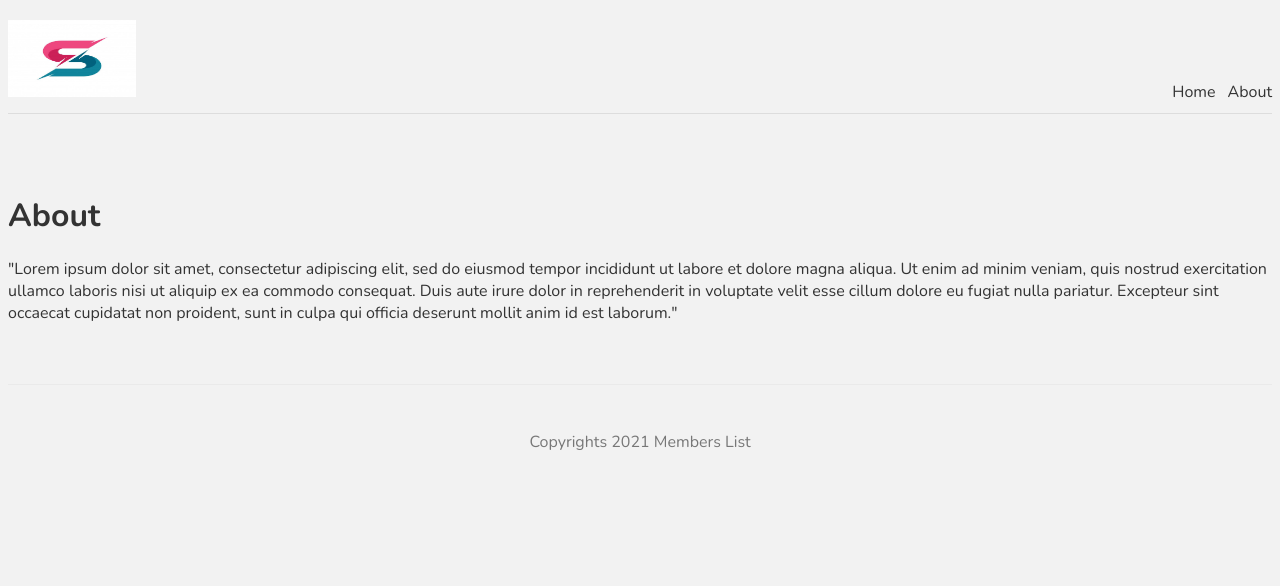
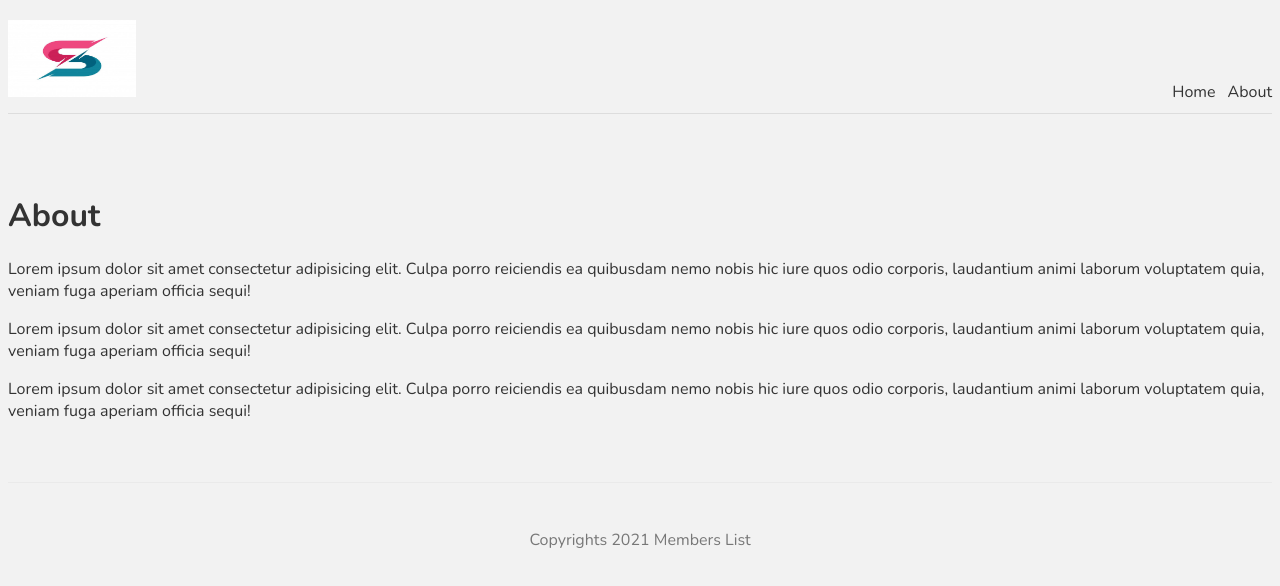
Before and after one commit to bluzeey/basic-next-website, a Next.js app: page /about in a window 1280 px wide. Shown: the top 586 px of the page. Built offline with nearby package versions, Linux system fonts and the light colour scheme.

Commit message:
Update about.js

```diff
--- a/pages/about.js
+++ b/pages/about.js
@@ -1,19 +1,20 @@
-import React from 'react'
-import Navbar from '../components/Navbar'
 import Head from 'next/head'
-const about = () => {
+
+const About = () => {
   return (
     <>
       <Head>
-        <title>Member List About</title>
+        <title>Member List | About</title>
         <meta name="keywords" content="members"/>
       </Head>
       <div>
         <h1>About</h1>
-            <p>"Lorem ipsum dolor sit amet, consectetur adipiscing elit, sed do eiusmod tempor incididunt ut labore et dolore magna aliqua. Ut enim ad minim veniam, quis nostrud exercitation ullamco laboris nisi ut aliquip ex ea commodo consequat. Duis aute irure dolor in reprehenderit in voluptate velit esse cillum dolore eu fugiat nulla pariatur. Excepteur sint occaecat cupidatat non proident, sunt in culpa qui officia deserunt mollit anim id est laborum."</p>
+        <p>Lorem ipsum dolor sit amet consectetur adipisicing elit. Culpa porro reiciendis ea quibusdam nemo nobis hic iure quos odio corporis, laudantium animi laborum voluptatem quia, veniam fuga aperiam officia sequi!</p>
+        <p>Lorem ipsum dolor sit amet consectetur adipisicing elit. Culpa porro reiciendis ea quibusdam nemo nobis hic iure quos odio corporis, laudantium animi laborum voluptatem quia, veniam fuga aperiam officia sequi!</p>
+        <p>Lorem ipsum dolor sit amet consectetur adipisicing elit. Culpa porro reiciendis ea quibusdam nemo nobis hic iure quos odio corporis, laudantium animi laborum voluptatem quia, veniam fuga aperiam officia sequi!</p>
       </div>
     </>
-    )
+  );
 }
 
-export default about
+export default About;
```
Lines whose indentation alone changed are shown as unchanged.
